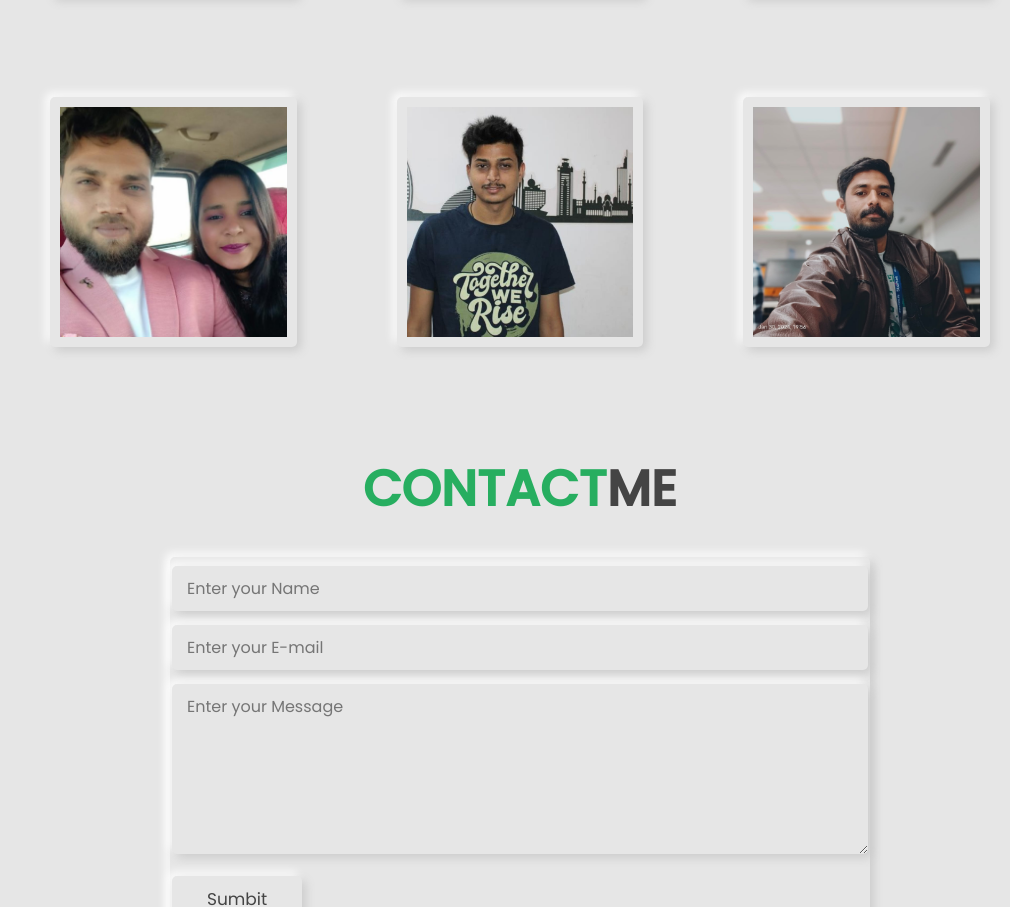
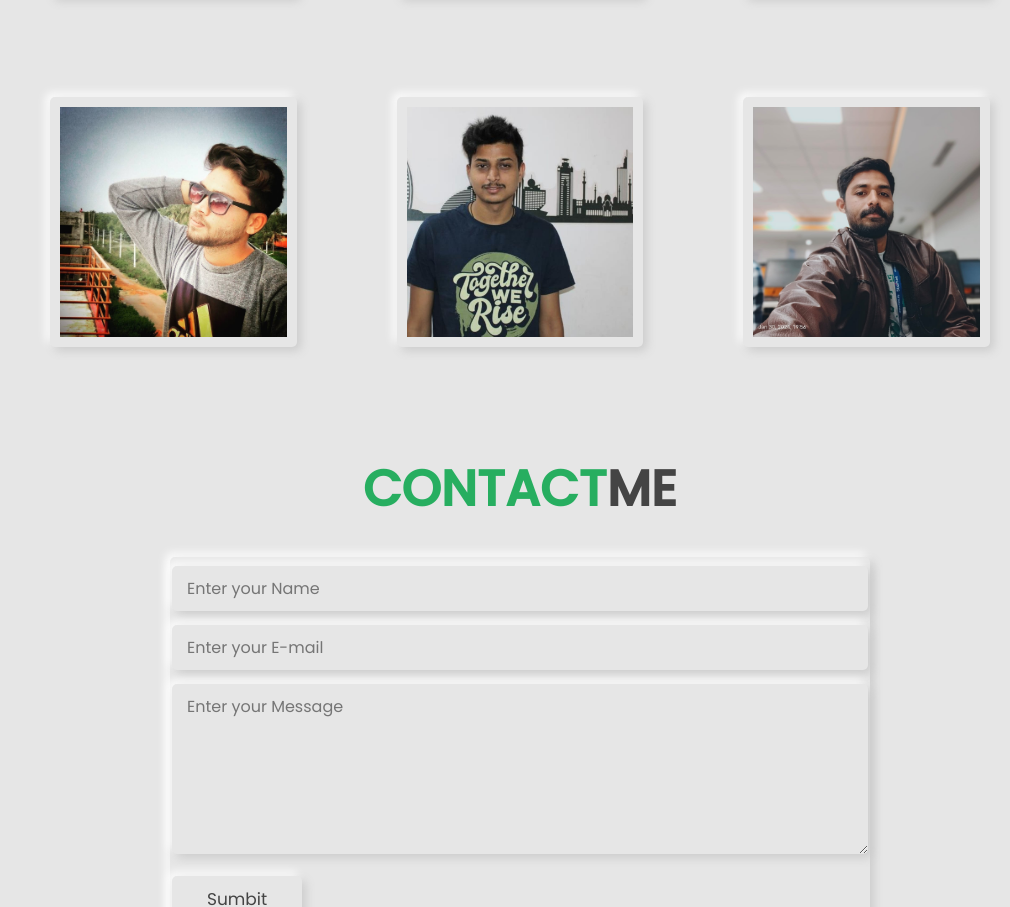
Before and after one commit to soumyaRanjan123456/company-project, a plain HTML site: page index.html in a window 1280 px wide. Shown: the part 3009-3916 px from the top of the page, without its empty margins (270-1280 px from the left). Drawn offline with Linux system fonts and the light colour scheme.

Commit message:
added index.html

```diff
--- a/index.html
+++ b/index.html
@@ -204,7 +204,7 @@
             </div>
          </div>
          <div class="box">
-            <img src="IMG/John.jpeg" alt="">
+            <img src="IMG/John2.jpg" alt="">
             <div class="content">
                 <h1><i>Head, Department of Cyber security</i><span> <i class="fa-solid fa-layer-group"></i></span></h1>
                 <h4><ul>
```
Also changed, not shown: IMG/John2.jpg (added).
